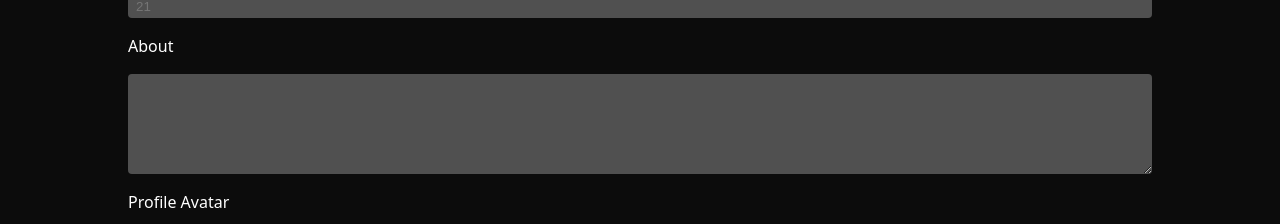
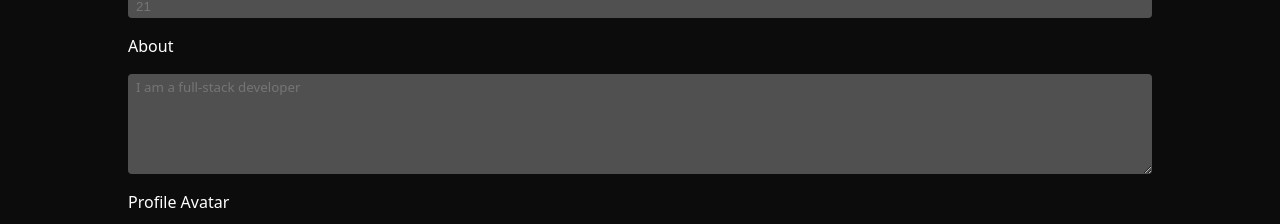
Before and after one commit to Kudoo39/react-redux-project, a React (Create React App) app in the folder frontend/: page / in a window 1280 px wide. Both pictures are taken after a click on the element "Edit". Shown: the part 206-430 px from the top of the page. Built offline with nearby package versions, Linux system fonts and the light colour scheme; grey boxes are pictures that could not be loaded.

Commit message:
using Input component for name, age and about

```diff
--- a/frontend/src/components/Edit/Edit.jsx
+++ b/frontend/src/components/Edit/Edit.jsx
@@ -1,5 +1,6 @@
 import React, { useState } from "react";
 import "./Edit.css";
+import Input from "../Input/Input";
 
 const Edit = () => {
   const Avatar = [
@@ -24,23 +25,15 @@ const Edit = () => {
           <button className="close">Save</button>
           <div className="edit-profile">Edit Profile</div>
           <div className="input-container">
-            <label htmlFor="">Display name</label>
-            <input
-              type="text"
-              placeholder="Khang Nguyen"
-              onChange={(e) => setName(e.target.value)}
+            <Input label="Display name" data={name} setData={setName} />
+            <Input label="Age" data={age} setData={setAge} />
+            <Input
+              inputType="textarea"
+              className="input-about"
+              label="About"
+              data={about}
+              setData={setAbout}
             />
-            <label htmlFor="">Age</label>
-            <input
-              type="text"
-              placeholder="21"
-              onChange={(e) => setAge(e.target.value)}
-            />
-            <label htmlFor="">About</label>
-            <textarea
-              className="input-about"
-              onChange={(e) => setAbout(e.target.value)}
-            ></textarea>
 
             <label htmlFor="">Profile Avatar</label>
             <div className="input-image-container">
--- a/frontend/src/components/Input/Input.jsx
+++ b/frontend/src/components/Input/Input.jsx
@@ -1,10 +1,24 @@
 import React from "react";
+import "../Edit/Edit.css";
 
-const Input = () => {
+const Input = ({ inputType, className, label, data, setData }) => {
   return (
     <>
-      <label htmlFor=""></label>
-      <input type="text" />
+      <label htmlFor="">{label}</label>
+      {inputType === "textarea" ? (
+        <textarea
+          type="text"
+          className={className}
+          placeholder={data}
+          onChange={(e) => setData(e.target.value)}
+        />
+      ) : (
+        <input
+          type="text"
+          placeholder={data}
+          onChange={(e) => setData(e.target.value)}
+        />
+      )}
     </>
   );
 };
```
